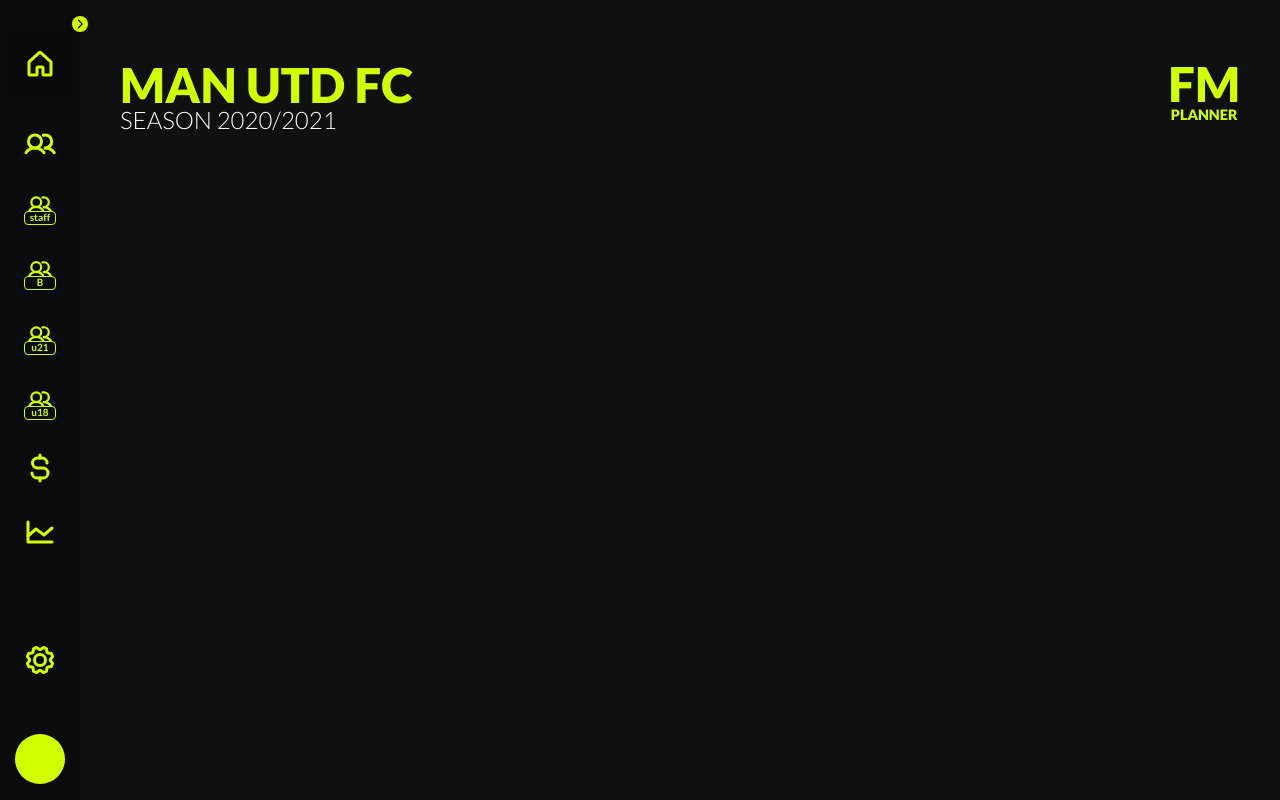
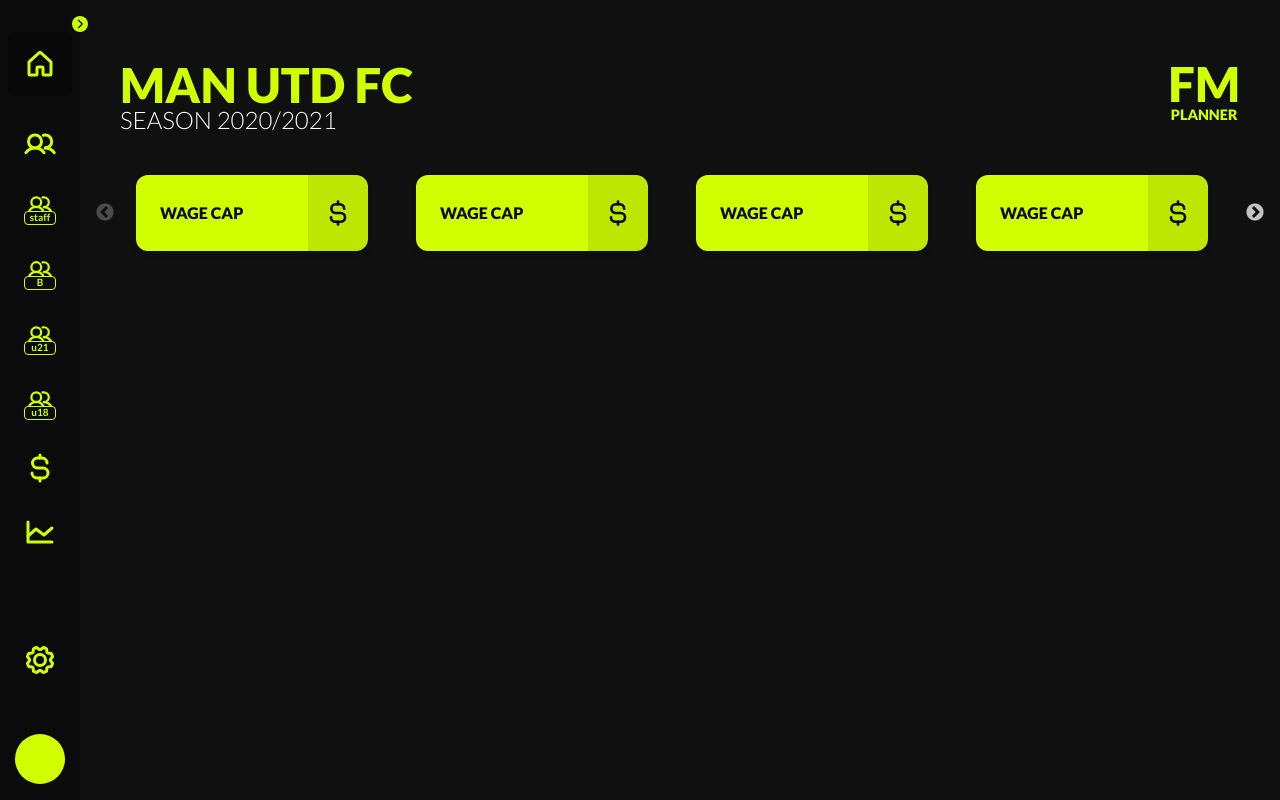
Before and after one commit to devlima/fmp, a Next.js app: page /home in a window 1280 px wide. Built offline with nearby package versions, Linux system fonts and the light colour scheme.

Commit message:
Started fav slider

```diff
--- /dev/null
+++ b/src/components/FavSlider/favslider.module.scss
@@ -0,0 +1,41 @@
+@import 'styles/colors.scss';
+
+.favSlider {
+  max-width: 100%;
+  flex: 1;
+}
+
+.card {
+  margin: 1rem;
+  display: flex;
+  align-items: center;
+  justify-content: space-between;
+  padding-left: 1.5rem;
+  background-color: $primary;
+  text-transform: uppercase;
+  font-size: 1rem;
+  line-height: 1em;
+  font-weight: 900;
+  color: $dark-grey;
+  border-radius: 12px;
+  box-shadow: 0px 3px 6px 0px rgba(black, 0.16);
+  transition: transform 0.4s ease;
+
+  @media(min-width: 992px){
+    margin: 1rem 2rem 1rem 1rem;
+  }
+
+  &:hover {
+    transform: translateY(5px);
+  }
+
+  .sufix {
+    padding: 1.5rem 1rem;
+    margin-left: 1.5rem;
+    display: flex;
+    align-items: center;
+    justify-content: center;
+    height: 100%;
+    background-color: rgba($dark-grey, 0.1);
+  }
+}
--- /dev/null
+++ b/src/components/FavSlider/index.jsx
@@ -0,0 +1,185 @@
+import React from 'react';
+import styles from './favslider.module.scss';
+import Slider from "react-slick";
+import Link from 'next/link';
+import * as Icon from "phosphor-react";
+import * as Color from 'styles/colors.module.scss';
+
+const FavSlider = () => {
+  const settings = {
+    dots: false,
+    infinite: false,
+    speed: 500,
+    slidesToScroll: 1,
+    slidesToShow: 6,
+    responsive: [
+      {
+        breakpoint: 767,
+        settings: {
+          slidesToShow: 2,
+        }
+      },
+      {
+        breakpoint: 1119,
+        settings: {
+          slidesToShow: 3,
+        }
+      },
+      {
+        breakpoint: 1449,
+        settings: {
+          slidesToShow: 4,
+        }
+      },
+      {
+        breakpoint: 1799,
+        settings: {
+          slidesToShow: 5,
+        }
+      },
+    ]
+  };
+
+  return (
+    <Icon.IconContext.Provider value={{size: 28, weight: "bold", color: Color.DarkGrey, style: { minWidth: 12 }}}>
+      <Slider {...settings} className={styles.favSlider}>
+        <Link href="/">
+          <a className={styles.card}>
+            wage cap
+            <span className={styles.sufix}>
+              <Icon.CurrencyDollarSimple />
+            </span>
+          </a>
+        </Link>
+
+        <Link href="/">
+          <a className={styles.card}>
+            wage cap
+            <span className={styles.sufix}>
+              <Icon.CurrencyDollarSimple />
+            </span>
+          </a>
+        </Link>
+
+        <Link href="/">
+          <a className={styles.card}>
+            wage cap
+            <span className={styles.sufix}>
+              <Icon.CurrencyDollarSimple />
+            </span>
+          </a>
+        </Link>
+
+        <Link href="/">
+          <a className={styles.card}>
+            wage cap
+            <span className={styles.sufix}>
+              <Icon.CurrencyDollarSimple />
+            </span>
+          </a>
+        </Link>
+
+        <Link href="/">
+          <a className={styles.card}>
+            wage cap
+            <span className={styles.sufix}>
+              <Icon.CurrencyDollarSimple />
+            </span>
+          </a>
+        </Link>
+
+        <Link href="/">
+          <a className={styles.card}>
+            wage cap
+            <span className={styles.sufix}>
+              <Icon.CurrencyDollarSimple />
+            </span>
+          </a>
+        </Link>
+
+        <Link href="/">
+          <a className={styles.card}>
+            wage cap
+            <span className={styles.sufix}>
+              <Icon.CurrencyDollarSimple />
+            </span>
+          </a>
+        </Link>
+
+        <Link href="/">
+          <a className={styles.card}>
+            wage cap
+            <span className={styles.sufix}>
+              <Icon.CurrencyDollarSimple />
+            </span>
+          </a>
+        </Link>
+
+        <Link href="/">
+          <a className={styles.card}>
+            wage cap
+            <span className={styles.sufix}>
+              <Icon.CurrencyDollarSimple />
+            </span>
+          </a>
+        </Link>
+
+        <Link href="/">
+          <a className={styles.card}>
+            wage cap
+            <span className={styles.sufix}>
+              <Icon.CurrencyDollarSimple />
+            </span>
+          </a>
+        </Link>
+
+        <Link href="/">
+          <a className={styles.card}>
+            wage cap
+            <span className={styles.sufix}>
+              <Icon.CurrencyDollarSimple />
+            </span>
+          </a>
+        </Link>
+
+        <Link href="/">
+          <a className={styles.card}>
+            wage cap
+            <span className={styles.sufix}>
+              <Icon.CurrencyDollarSimple />
+            </span>
+          </a>
+        </Link>
+
+        <Link href="/">
+          <a className={styles.card}>
+            wage cap
+            <span className={styles.sufix}>
+              <Icon.CurrencyDollarSimple />
+            </span>
+          </a>
+        </Link>
+
+        <Link href="/">
+          <a className={styles.card}>
+            wage cap
+            <span className={styles.sufix}>
+              <Icon.CurrencyDollarSimple />
+            </span>
+          </a>
+        </Link>
+
+        <Link href="/">
+          <a className={styles.card}>
+            wage cap
+            <span className={styles.sufix}>
+              <Icon.CurrencyDollarSimple />
+            </span>
+          </a>
+        </Link>
+      </Slider>
+    </Icon.IconContext.Provider>
+  )
+}
+
+export default FavSlider;
--- a/src/components/Sidebar/sidebar.module.scss
+++ b/src/components/Sidebar/sidebar.module.scss
@@ -56,6 +56,11 @@
       align-items: center;
 
       @media(min-width: 768px){ flex-direction: column; align-items: flex-start; }
+
+      li {
+        min-width: initial;
+        min-height: initial;
+      }
 
       li:first-of-type { @media(min-width: 768px) { margin-bottom: 16px; } }
       li:last-of-type { margin-top: auto; }
--- a/src/pages/home/index.jsx
+++ b/src/pages/home/index.jsx
@@ -1,32 +1,25 @@
 import React from 'react';
 import Head from 'next/head';
 import dynamic from 'next/dynamic';
-import styles from 'styles/app.module.scss';
+import Sidebar from 'components/Sidebar';
 
 export default function App() {
-
-
-  const Sidebar = dynamic(() => import('components/Sidebar'));
   const Header = dynamic(() => import('components/Header'));
-
-  const settings = {
-    dots: false,
-    infinite: false,
-    speed: 500,
-    variableWidth: true,
-    slidesToScroll: 1
-  };
+  const FavSlider = dynamic(() => import('components/FavSlider'));
 
   return (
     <>
       <Head>
         <title>FMPlanner</title>
+        <link rel="stylesheet" type="text/css" charset="UTF-8" href="https://cdnjs.cloudflare.com/ajax/libs/slick-carousel/1.6.0/slick.min.css" />
+        <link rel="stylesheet" type="text/css" href="https://cdnjs.cloudflare.com/ajax/libs/slick-carousel/1.6.0/slick-theme.min.css" />
       </Head>
 
-      <main className={styles.main}>
+      <main className="main">
         <Sidebar />
-        <div className={styles.container}>
+        <div className="container">
             <Header />
+            <FavSlider />
         </div>
       </main>
     </>
--- a/src/styles/app.module.scss
+++ b/src/styles/app.module.scss
@@ -1,17 +1 @@
 @import 'styles/colors';
-
-.main {
-  display: flex;
-  flex-direction: column;
-  width: 100%;
-  min-height: 100vh;
-  background-color: $grey;
-
-  @media(min-width: 768px){ flex-direction: row; }
-}
-
-.container {
-  padding: 1.5rem 2.5rem;
-  flex: 1;
-  min-height: 100%;
-}
--- a/src/styles/globals.scss
+++ b/src/styles/globals.scss
@@ -15,6 +15,25 @@
 
 * {
   box-sizing: border-box;
+  min-width: 0;
+  min-height: 0;
+}
+
+.main {
+  display: flex;
+  flex-direction: column;
+  width: 100%;
+  min-height: 100vh;
+  background-color: $grey;
+
+  @media(min-width: 768px){ flex-direction: row; }
+}
+
+.container {
+  position: relative;
+  padding: 1.5rem 2.5rem;
+  flex: 1;
+  min-height: 100%;
 }
 
 .c-primary { color: $primary !important; }
```
